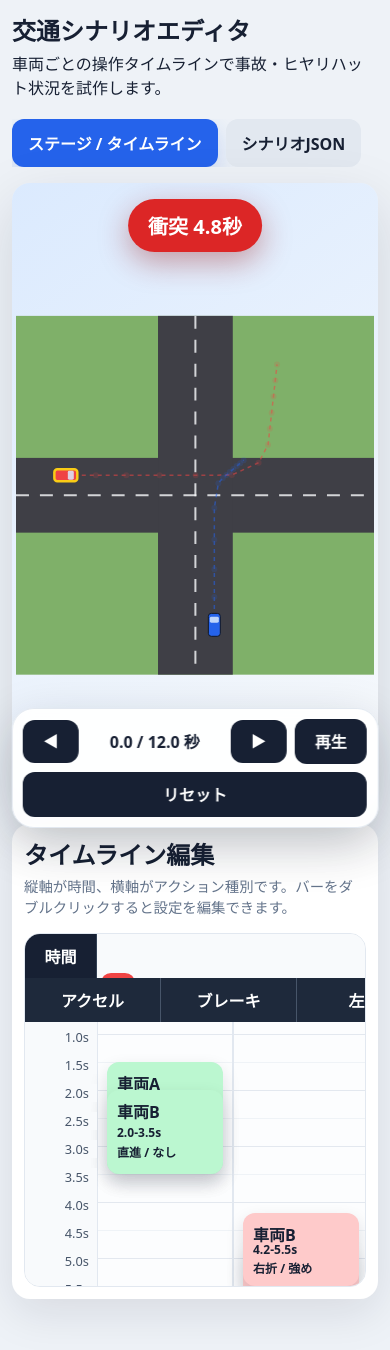
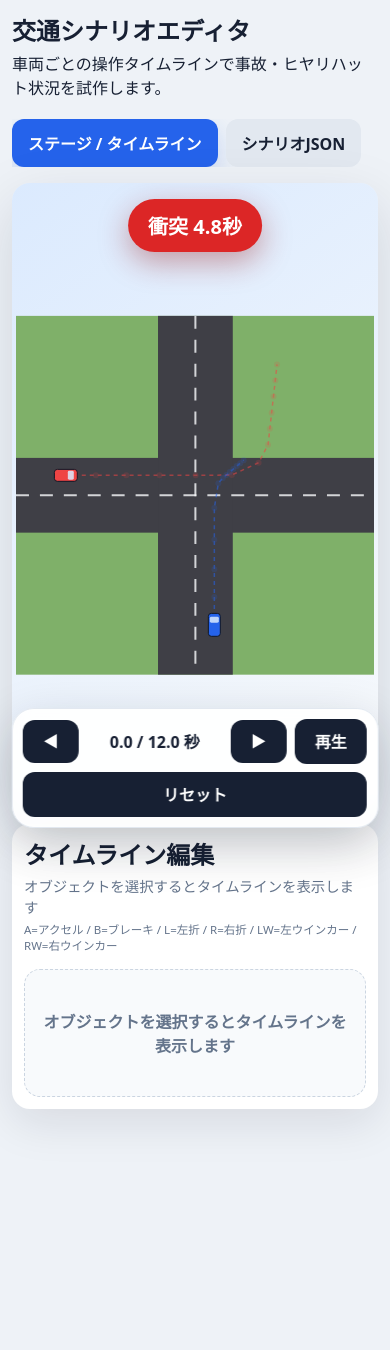
Before and after one commit to Hosifroude/traffic_sim, a React (Vite) app: page / in a window 390 px wide. Shown: the top 1350 px of the page. Built offline with nearby package versions, Linux system fonts and the light colour scheme.

Commit message:
Improve mobile timeline filtering

```diff
--- a/src/App.tsx
+++ b/src/App.tsx
@@ -19,7 +19,7 @@ export default function App() {
   const [scenario, setScenario] = useState<Scenario>(sampleScenario);
   const [time, setTime] = useState(0);
   const [playing, setPlaying] = useState(false);
-  const [selectedVehicleId, setSelectedVehicleId] = useState(sampleScenario.vehicles[0]?.id ?? '');
+  const [selectedVehicleId, setSelectedVehicleId] = useState<string | null>(null);
   const [selectedActionId, setSelectedActionId] = useState<string | null>(null);
   const [editingActionId, setEditingActionId] = useState<string | null>(null);
   const [drawerOpen, setDrawerOpen] = useState(false);
@@ -49,12 +49,17 @@ export default function App() {
   }, [activeTab, json]);
 
   const editingVehicleId = editingActionId ? parseActionId(editingActionId).vehicleId : selectedVehicleId;
-  const editingVehicle = scenario.vehicles.find((vehicle) => vehicle.id === editingVehicleId);
+  const editingVehicle = editingVehicleId ? scenario.vehicles.find((vehicle) => vehicle.id === editingVehicleId) : undefined;
   const editingEvent = editingActionId ? editingVehicle?.events[parseActionId(editingActionId).eventIndex] ?? null : null;
 
+  const selectVehicle = (vehicleId: string) => {
+    setSelectedVehicleId(vehicleId);
+    setSelectedActionId(null);
+    setEditingActionId(null);
+  };
+
   const openVehicleSettings = (vehicleId: string) => {
-    setSelectedVehicleId(vehicleId);
-    setEditingActionId(null);
+    selectVehicle(vehicleId);
     setDrawerOpen(true);
   };
 
@@ -68,6 +73,7 @@ export default function App() {
 
   const saveEvent = (event: VehicleEvent) => {
     const vehicleId = editingActionId ? parseActionId(editingActionId).vehicleId : selectedVehicleId;
+    if (!vehicleId) return;
     const eventIndex = editingActionId ? parseActionId(editingActionId).eventIndex : -1;
     setScenario((current) => ({
       ...current,
@@ -145,9 +151,9 @@ export default function App() {
       {activeTab === 'editor' ? (
         <div className="editor-stack">
           <div className="workspace">
-            <Stage scenario={scenario} states={states} selectedVehicleId={selectedVehicleId} collision={collision} onSelectVehicle={setSelectedVehicleId} onOpenVehicleSettings={openVehicleSettings} />
+            <Stage scenario={scenario} states={states} selectedVehicleId={selectedVehicleId} collision={collision} onSelectVehicle={selectVehicle} onOpenVehicleSettings={openVehicleSettings} />
           </div>
-          <TimelineGrid vehicles={scenario.vehicles} durationSec={scenario.durationSec} currentTime={time} selectedActionId={selectedActionId} onSelectAction={selectAction} onOpenAction={openActionSettings} onDeleteAction={deleteAction} />
+          <TimelineGrid vehicles={scenario.vehicles} durationSec={scenario.durationSec} currentTime={time} selectedTargetId={selectedVehicleId} selectedActionId={selectedActionId} onSelectAction={selectAction} onOpenAction={openActionSettings} onDeleteAction={deleteAction} />
         </div>
       ) : (
         <section className="json-panel">
--- a/src/components/Stage.tsx
+++ b/src/components/Stage.tsx
@@ -4,7 +4,7 @@ import { samplePath } from '../simulation/engine';
 interface Props {
   scenario: Scenario;
   states: SimulatedVehicleState[];
-  selectedVehicleId: string;
+  selectedVehicleId: string | null;
   collision: CollisionResult;
   onSelectVehicle: (id: string) => void;
   onOpenVehicleSettings: (id: string) => void;
--- a/src/components/TimelineGrid.tsx
+++ b/src/components/TimelineGrid.tsx
@@ -1,9 +1,11 @@
+import { useRef } from 'react';
 import type { BrakeCommand, TurnCommand, Vehicle } from '../types';
 
 interface Props {
   vehicles: Vehicle[];
   durationSec: number;
   currentTime: number;
+  selectedTargetId: string | null;
   selectedActionId: string | null;
   onSelectAction: (actionId: string) => void;
   onOpenAction: (actionId: string) => void;
@@ -13,22 +15,24 @@ interface Props {
 export const getActionId = (vehicleId: string, eventIndex: number) => `${vehicleId}:${eventIndex}`;
 
 const PIXELS_PER_SECOND = 56;
-const TIME_GUTTER_WIDTH = 72;
-const COLUMN_WIDTH = 136;
-const BAR_INSET = 10;
+const TIME_GUTTER_WIDTH = 56;
+const COLUMN_WIDTH = 68;
+const BAR_INSET = 6;
+const HEADER_HEIGHT = 40;
+const DOUBLE_TAP_MS = 320;
 
 const turnLabels: Record<TurnCommand, string> = { straight: '直進', left: '左折', right: '右折', stop: '停止' };
 const brakeLabels: Record<BrakeCommand, string> = { none: 'なし', normal: '通常', hard: '強め', emergency: '急制動' };
 
 type TimelineActionType = 'accelerator' | 'brake' | 'leftTurn' | 'rightTurn' | 'leftIndicator' | 'rightIndicator';
 
-const actionColumns: Array<{ type: TimelineActionType; label: string }> = [
-  { type: 'accelerator', label: 'アクセル' },
-  { type: 'brake', label: 'ブレーキ' },
-  { type: 'leftTurn', label: '左折' },
-  { type: 'rightTurn', label: '右折' },
-  { type: 'leftIndicator', label: '左ウインカー' },
-  { type: 'rightIndicator', label: '右ウインカー' },
+const actionColumns: Array<{ type: TimelineActionType; label: string; fullLabel: string }> = [
+  { type: 'accelerator', label: 'A', fullLabel: 'アクセル' },
+  { type: 'brake', label: 'B', fullLabel: 'ブレーキ' },
+  { type: 'leftTurn', label: 'L', fullLabel: '左折' },
+  { type: 'rightTurn', label: 'R', fullLabel: '右折' },
+  { type: 'leftIndicator', label: 'LW', fullLabel: '左ウインカー' },
+  { type: 'rightIndicator', label: 'RW', fullLabel: '右ウインカー' },
 ];
 
 interface TimelineAction {
@@ -78,29 +82,53 @@ function buildTimelineActions(vehicles: Vehicle[]): TimelineAction[] {
   }));
 }
 
-export function TimelineGrid({ vehicles, durationSec, currentTime, selectedActionId, onSelectAction, onOpenAction, onDeleteAction }: Props) {
-  const actions = buildTimelineActions(vehicles);
+function filterTimelineActions(actions: TimelineAction[], selectedTargetId: string | null) {
+  if (!selectedTargetId) return [];
+  return actions.filter((action) => action.targetId === selectedTargetId);
+}
+
+export function TimelineGrid({ vehicles, durationSec, currentTime, selectedTargetId, selectedActionId, onSelectAction, onOpenAction, onDeleteAction }: Props) {
+  const lastTapRef = useRef<{ actionId: string; time: number } | null>(null);
+  const selectedVehicle = vehicles.find((vehicle) => vehicle.id === selectedTargetId) ?? null;
+  const actions = filterTimelineActions(buildTimelineActions(vehicles), selectedTargetId);
+  const selectedActionVisible = selectedActionId ? actions.some((action) => action.actionId === selectedActionId) : false;
   const totalHeight = Math.max(durationSec * PIXELS_PER_SECOND, 280);
   const ticks = Array.from({ length: Math.floor(durationSec / 0.5) + 1 }, (_, index) => Number((index * 0.5).toFixed(1)));
+  const gridWidth = TIME_GUTTER_WIDTH + actionColumns.length * COLUMN_WIDTH;
+
+  const handlePointerUp = (actionId: string) => {
+    const now = Date.now();
+    const previousTap = lastTapRef.current;
+    if (previousTap?.actionId === actionId && now - previousTap.time <= DOUBLE_TAP_MS) {
+      lastTapRef.current = null;
+      onOpenAction(actionId);
+      return;
+    }
+    lastTapRef.current = { actionId, time: now };
+  };
 
   return (
     <section className="timeline-card" aria-label="タイムライン編集">
       <div className="timeline-title-row">
-        <div>
+        <div className="timeline-heading">
           <h2>タイムライン編集</h2>
-          <p className="muted">縦軸が時間、横軸がアクション種別です。バーをダブルクリックすると設定を編集できます。</p>
+          {selectedVehicle ? <strong className="timeline-target" title={selectedVehicle.name}>{selectedVehicle.name}</strong> : <p className="muted">オブジェクトを選択するとタイムラインを表示します</p>}
+          <p className="timeline-legend" aria-label="列名凡例">A=アクセル / B=ブレーキ / L=左折 / R=右折 / LW=左ウインカー / RW=右ウインカー</p>
         </div>
-        {selectedActionId && (
+        {selectedActionVisible && selectedActionId && (
           <button type="button" className="delete-selected compact" onClick={() => onDeleteAction(selectedActionId)}>選択中を削除</button>
         )}
       </div>
+      {!selectedVehicle ? (
+        <div className="timeline-empty" role="status">オブジェクトを選択するとタイムラインを表示します</div>
+      ) : (
         <div className="timeline-scroll">
-        <div className="timeline-grid" style={{ width: TIME_GUTTER_WIDTH + actionColumns.length * COLUMN_WIDTH, minHeight: totalHeight + 44 }}>
+          <div className="timeline-grid" style={{ width: gridWidth, minHeight: totalHeight + HEADER_HEIGHT }}>
             <div className="timeline-corner">時間</div>
             <div className="timeline-columns" style={{ left: TIME_GUTTER_WIDTH }}>
-            {actionColumns.map((column) => <div key={column.type} className="timeline-column-header">{column.label}</div>)}
+              {actionColumns.map((column) => <div key={column.type} className="timeline-column-header" title={column.fullLabel}>{column.label}</div>)}
             </div>
-          <div className="timeline-body" style={{ top: 44, height: totalHeight }}>
+            <div className="timeline-body" style={{ top: HEADER_HEIGHT, height: totalHeight }}>
               {ticks.map((tick) => (
                 <div key={tick} className={`time-tick${Number.isInteger(tick) ? ' major' : ''}`} style={{ top: tick * PIXELS_PER_SECOND }}>
                   <span>{tick.toFixed(1)}s</span>
@@ -111,6 +139,7 @@ export function TimelineGrid({ vehicles, durationSec, currentTime, selectedActio
               {actions.map((action) => {
                 const columnIndex = actionColumns.findIndex((column) => column.type === action.actionType);
                 const selected = selectedActionId === action.actionId;
+                const column = actionColumns[columnIndex];
                 return (
                   <button
                     key={`${action.actionId}-${action.actionType}`}
@@ -122,20 +151,19 @@ export function TimelineGrid({ vehicles, durationSec, currentTime, selectedActio
                       height: Math.max(action.duration * PIXELS_PER_SECOND, 24),
                       width: COLUMN_WIDTH - BAR_INSET * 2,
                     }}
+                    aria-label={`${column.fullLabel}: ${action.startTime.toFixed(1)}〜${action.endTime.toFixed(1)}秒、${turnLabels[action.parameters.turn]}、ブレーキ${brakeLabels[action.parameters.brake]}`}
                     aria-pressed={selected}
-                  title={`${action.parameters.vehicleName}: ${action.startTime.toFixed(1)}〜${action.endTime.toFixed(1)}秒`}
+                    title={`${column.fullLabel}: ${action.startTime.toFixed(1)}〜${action.endTime.toFixed(1)}秒`}
                     onClick={() => onSelectAction(action.actionId)}
                     onDoubleClick={() => onOpenAction(action.actionId)}
-                >
-                  <strong>{action.parameters.vehicleName}</strong>
-                  <span>{action.startTime.toFixed(1)}-{action.endTime.toFixed(1)}s</span>
-                  <small>{turnLabels[action.parameters.turn]} / {brakeLabels[action.parameters.brake]}</small>
-                </button>
+                    onPointerUp={() => handlePointerUp(action.actionId)}
+                  />
                 );
               })}
             </div>
           </div>
         </div>
+      )}
     </section>
   );
 }
--- a/src/styles.css
+++ b/src/styles.css
@@ -69,21 +69,23 @@ pre { max-height: 300px; overflow: auto; background: #0f172a; color: #d1fae5; bo
 .timeline-card { background: white; border-radius: 20px; padding: 1rem; box-shadow: 0 14px 45px #0f172a1a; min-width: 0; }
 .timeline-title-row { display: flex; justify-content: space-between; gap: 1rem; align-items: flex-start; margin-bottom: 0.75rem; }
 .timeline-title-row h2 { margin: 0 0 0.25rem; }
+.timeline-heading { min-width: 0; }
+.timeline-target { display: block; max-width: min(58vw, 18rem); overflow: hidden; text-overflow: ellipsis; white-space: nowrap; font-size: 1rem; color: #1d4ed8; }
+.timeline-legend { margin-top: 0.25rem; color: #64748b; font-size: 0.78rem; }
 .timeline-scroll { overflow: auto; max-height: min(58vh, 620px); border: 1px solid #e2e8f0; border-radius: 16px; background: #f8fafc; }
-.timeline-grid { position: relative; min-width: 888px; }
-.timeline-corner { position: sticky; top: 0; left: 0; z-index: 4; width: 72px; height: 44px; display: grid; place-items: center; background: #172033; color: white; font-weight: 800; border-right: 1px solid #334155; }
-.timeline-columns { position: sticky; top: 0; z-index: 3; display: grid; grid-template-columns: repeat(6, 136px); height: 44px; }
-.timeline-column-header { display: grid; place-items: center; background: #1e293b; color: white; font-weight: 800; border-right: 1px solid #475569; }
+.timeline-grid { position: relative; min-width: 464px; }
+.timeline-corner { position: sticky; top: 0; left: 0; z-index: 4; width: 56px; height: 40px; display: grid; place-items: center; background: #172033; color: white; font-weight: 800; border-right: 1px solid #334155; }
+.timeline-columns { position: sticky; top: 0; z-index: 3; display: grid; grid-template-columns: repeat(6, 68px); height: 40px; }
+.timeline-column-header { display: grid; place-items: center; background: #1e293b; color: white; font-weight: 800; border-right: 1px solid #475569; font-size: 0.9rem; letter-spacing: 0.02em; }
 .timeline-body { position: absolute; left: 0; right: 0; }
 .time-tick { position: absolute; left: 0; right: 0; height: 1px; background: #e2e8f0; }
 .time-tick.major { background: #cbd5e1; }
-.time-tick span { position: sticky; left: 0; z-index: 2; display: inline-block; width: 72px; transform: translateY(-50%); padding-right: 0.5rem; text-align: right; color: #475569; font-size: 0.8rem; background: #f8fafc; }
+.time-tick span { position: sticky; left: 0; z-index: 2; display: inline-block; width: 56px; transform: translateY(-50%); padding-right: 0.5rem; text-align: right; color: #475569; font-size: 0.8rem; background: #f8fafc; }
 .timeline-lane { position: absolute; top: 0; bottom: 0; border-left: 1px solid #e2e8f0; border-right: 1px solid #e2e8f0; background: rgba(255,255,255,0.45); }
-.playhead { position: absolute; left: 72px; right: 0; z-index: 2; height: 0; border-top: 3px solid #ef4444; pointer-events: none; }
-.playhead span { position: sticky; left: 76px; transform: translateY(-50%); display: inline-block; padding: 0.1rem 0.35rem; border-radius: 999px; background: #ef4444; color: white; font-size: 0.75rem; font-weight: 800; }
-.action-bar { position: absolute; z-index: 1; display: grid; align-content: start; gap: 0.1rem; overflow: hidden; padding: 0.45rem 0.5rem; border: 2px solid transparent; border-radius: 12px; text-align: left; color: #172033; box-shadow: 0 8px 18px #0f172a24; touch-action: manipulation; }
-.action-bar strong, .action-bar span, .action-bar small { overflow: hidden; text-overflow: ellipsis; white-space: nowrap; }
-.action-bar span, .action-bar small { font-size: 0.75rem; font-weight: 700; }
+.playhead { position: absolute; left: 56px; right: 0; z-index: 2; height: 0; border-top: 3px solid #ef4444; pointer-events: none; }
+.playhead span { position: sticky; left: 60px; transform: translateY(-50%); display: inline-block; padding: 0.1rem 0.35rem; border-radius: 999px; background: #ef4444; color: white; font-size: 0.75rem; font-weight: 800; }
+.action-bar { position: absolute; z-index: 1; overflow: hidden; padding: 0; border: 2px solid transparent; border-radius: 10px; color: transparent; box-shadow: 0 8px 18px #0f172a24; touch-action: manipulation; }
+.action-bar::after { content: ''; position: absolute; inset: 5px; border-radius: 999px; background: rgba(255,255,255,0.45); opacity: 0.65; }
 .action-bar.accelerator { background: #bbf7d0; }
 .action-bar.brake { background: #fecaca; }
 .action-bar.leftTurn, .action-bar.rightTurn { background: #bfdbfe; }
@@ -96,8 +98,11 @@ pre { max-height: 300px; overflow: auto; background: #0f172a; color: #d1fae5; bo
 
 @media (max-width: 820px) {
   .editor-stack .workspace { display: grid; }
-  .timeline-title-row { flex-direction: column; }
+  .timeline-title-row { flex-direction: column; gap: 0.6rem; }
   .timeline-scroll { max-height: 42vh; }
   .timeline-card { padding: 0.75rem; border-radius: 18px; }
+  .timeline-legend { font-size: 0.72rem; }
   .json-panel { margin-left: 0; margin-right: 0; }
 }
+
+.timeline-empty { display: grid; place-items: center; min-height: 8rem; padding: 1rem; border: 1px dashed #cbd5e1; border-radius: 16px; background: #f8fafc; color: #64748b; font-weight: 800; text-align: center; }
```
Lines whose indentation alone changed are shown as unchanged.
